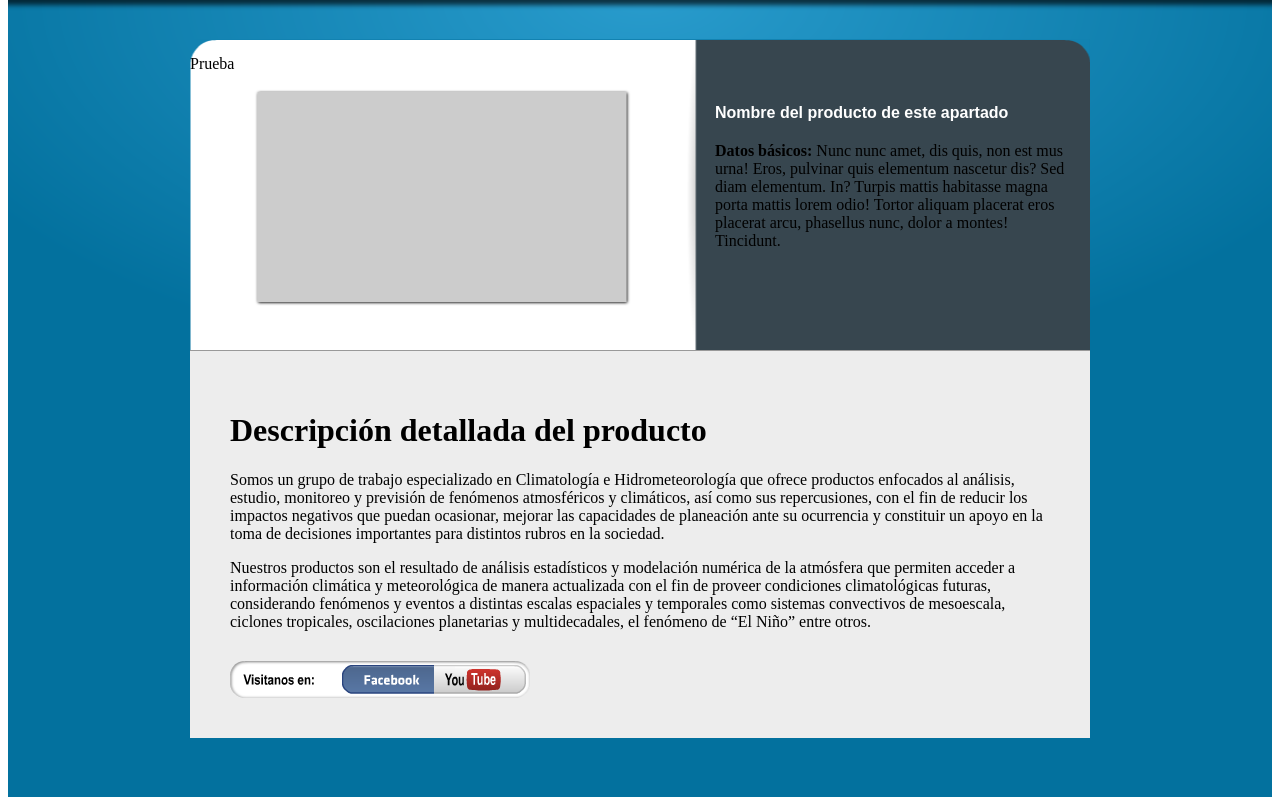
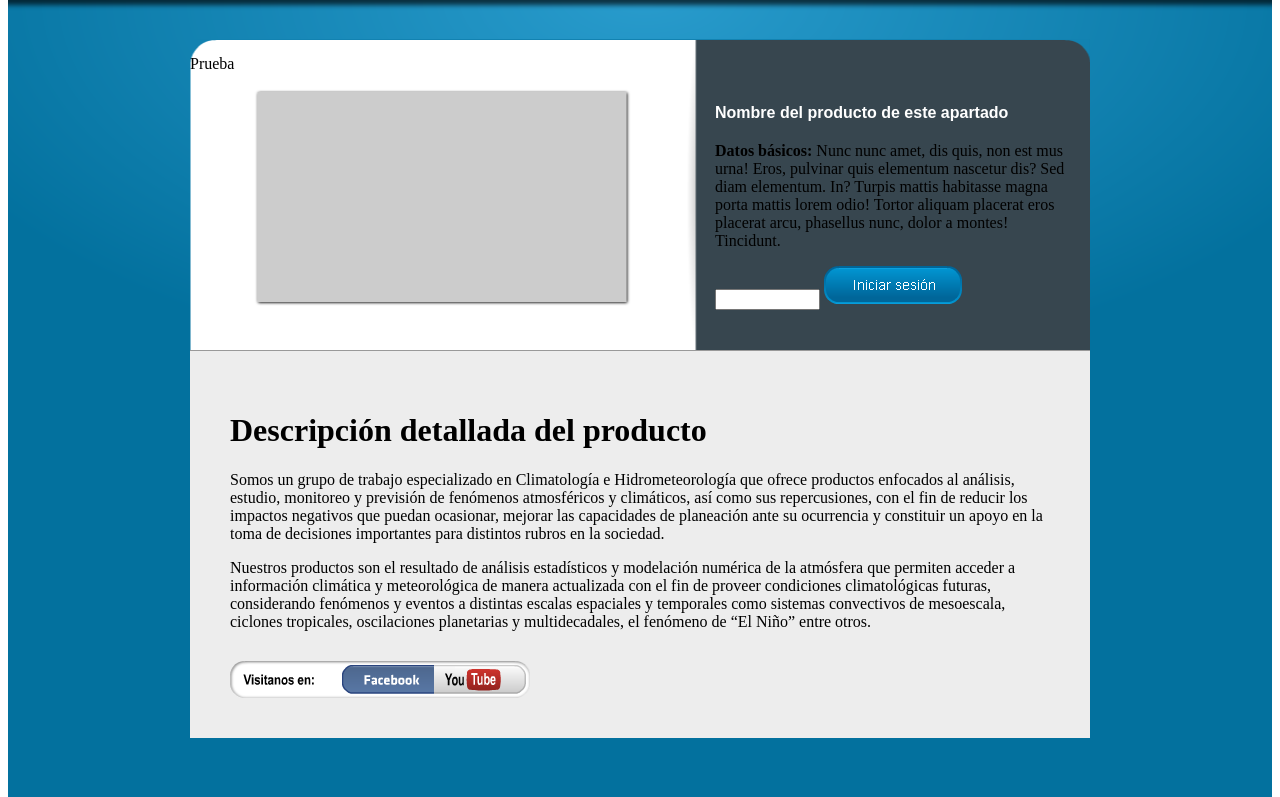
Before and after one commit to MXRKO/proclimme.com, a PHP site: page /producto.php in a window 1280 px wide. Shown: the part 106-903 px from the top of the page. Run offline with PHP 8.4, Linux system fonts and the light colour scheme; some libraries are stand-ins or nearby versions.

Commit message:
trabajando carrito de compra
Se agrego boton de compra (temporal)

```diff
--- a/producto.php
+++ b/producto.php
@@ -52,7 +52,12 @@
         <div class="datosDer">
         	<h1>Nombre del producto de este apartado</h1>
             <p><strong>Datos básicos: </strong>Nunc nunc amet, dis quis, non est mus urna! Eros, pulvinar quis elementum nascetur dis? Sed diam elementum. In? Turpis mattis habitasse magna porta mattis lorem odio! Tortor aliquam placerat eros placerat arcu, phasellus nunc, dolor a montes! Tincidunt.</p>
+        	<div class="compra">
+              <input name="textfield" type="text" id="textfield" size="10" />
+              <input type="image" src="image/btnSesion.png" />
+      		</div>
         </div>
+        <div class="limpiar"></div>
     </div>
 	<div class="descripcionProducto">
         <h1>Descripción detallada del producto</h1>
```
